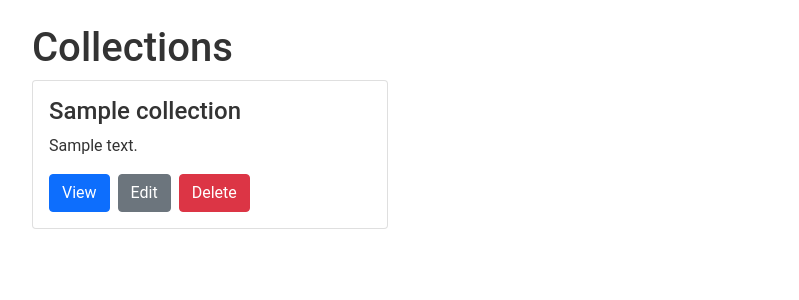
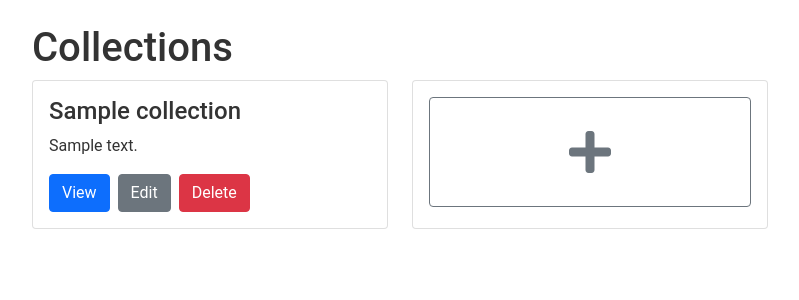
Before and after one commit to cneumann01/BartenderIO, a Flask app: page /collections in a window 1280 px wide. Shown: the part 56-356 px from the top of the page, without its empty margins (50-849 px from the left). Run offline with Flask 3, Linux system fonts and the light colour scheme; the visitor is signed in with stand-in values (Sample User, id 1); tables that the repository leaves empty hold one stand-in row (values such as "Sample post").

Commit message:
added new collection button to collection page

```diff
--- a/static/styles.css
+++ b/static/styles.css
@@ -76,3 +76,8 @@ nav {
     min-height: calc(100% - (1.75rem * 2)); /* Adjust the padding as needed */
 	z-index: 1050;
 }
+
+.collection-card {
+	margin-bottom: 20px;
+	height: calc(100% - 20px);
+}
--- a/templates/collections.html
+++ b/templates/collections.html
@@ -8,9 +8,10 @@ content %}
 	</div>
 	{% else %}
 	<div class="row">
+		<!-- Collection Cards -->
 		{% for collection in collections %}
 		<div class="col-md-4">
-			<div class="card mb-3">
+			<div class="card collection-card">
 				<div class="card-body">
 					<h4 class="card-title">{{ collection.name }}</h4>
 					<p class="card-text">{{ collection.description }}</p>
@@ -43,6 +44,22 @@ content %}
 			</div>
 		</div>
 		{% endfor %}
+
+		<!-- New Collection Button -->
+		<div class="col-md-4">
+			<div class="card collection-card">
+				<div
+					class="card-body d-flex flex-column"
+				>
+					<a
+						href="/collections/new"
+						class="btn btn-outline-secondary btn-block"
+					>
+						<i class="fas fa-plus fa-3x p-4"></i>
+					</a>
+				</div>
+			</div>
+		</div>
 	</div>
 	{% endif %}
 </div>
```
